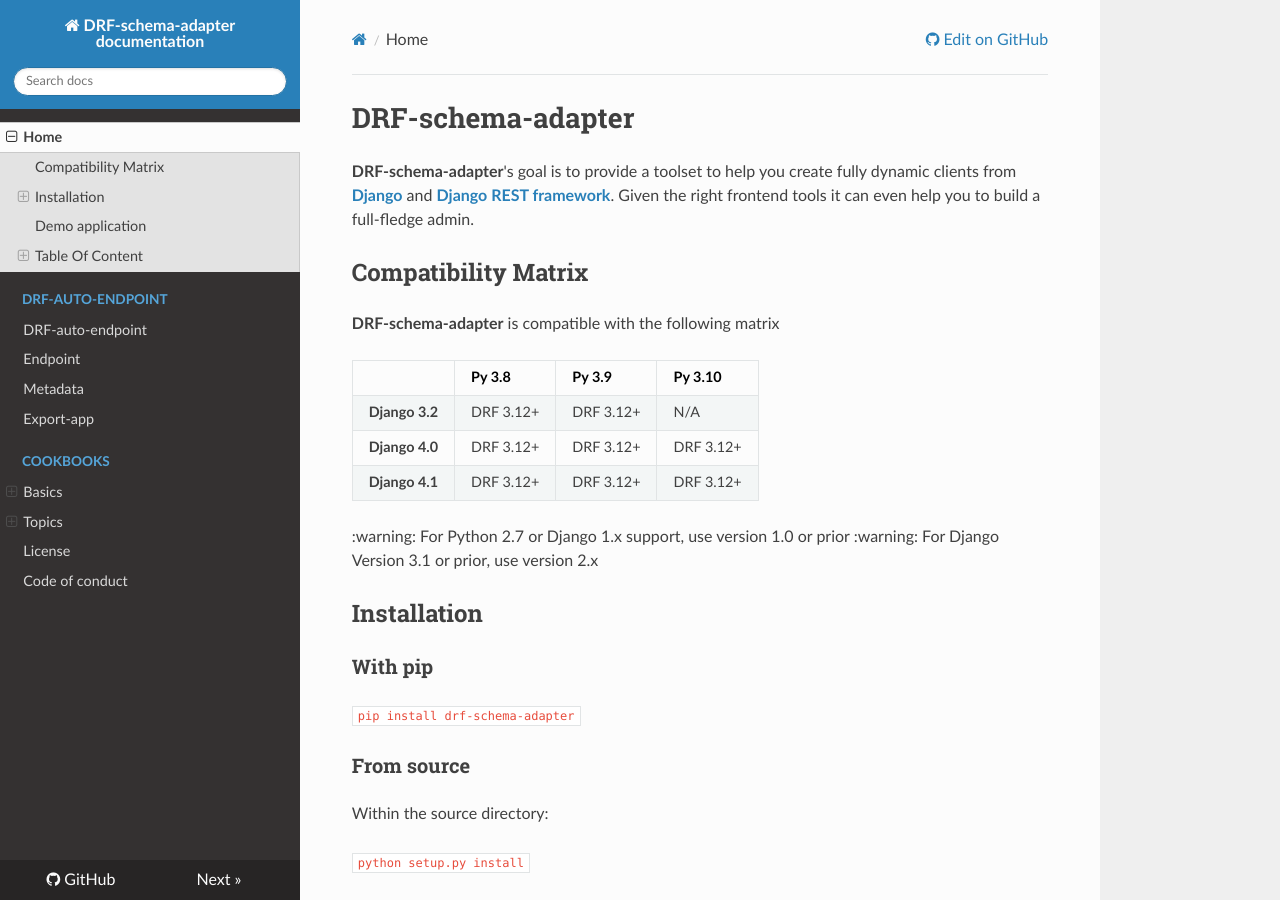
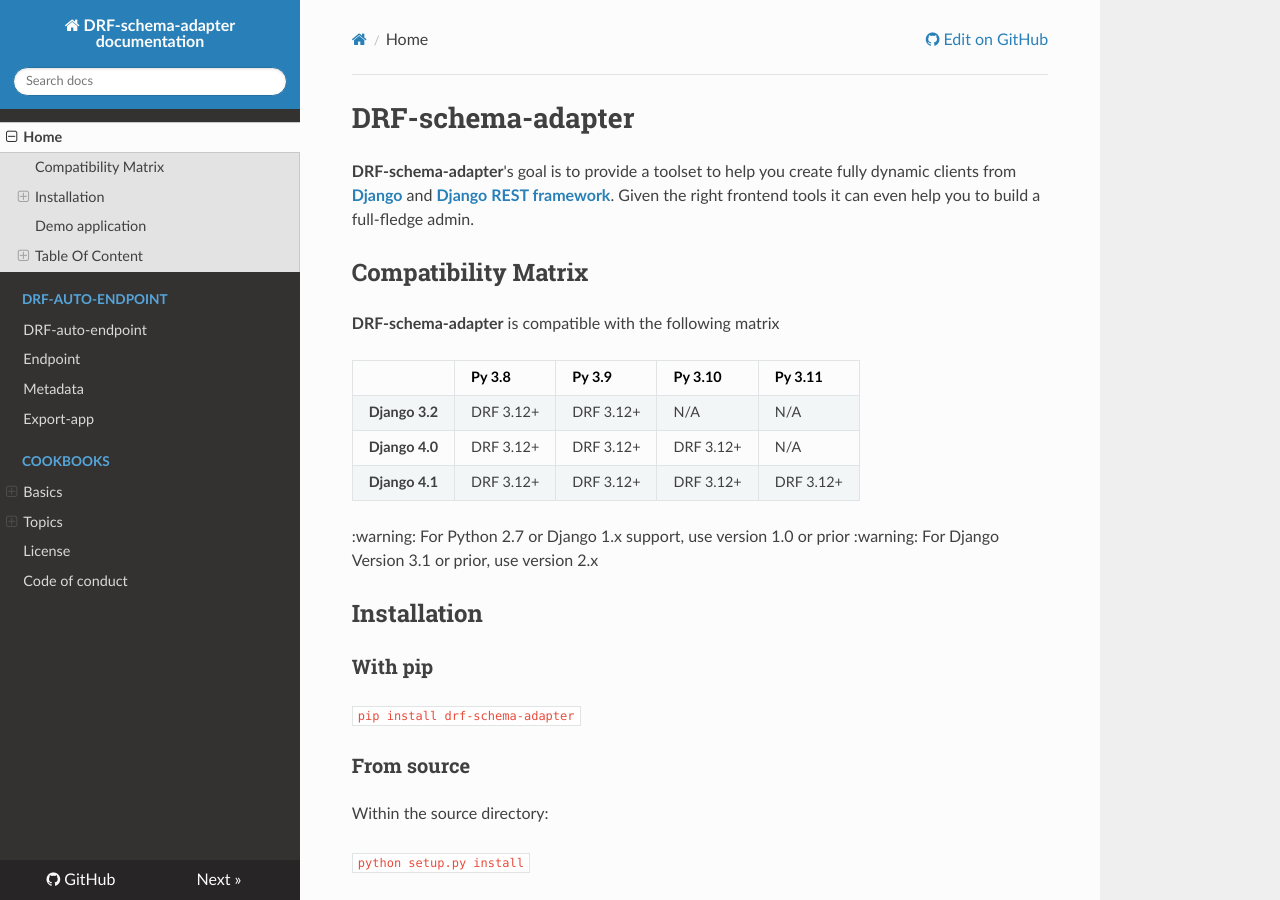
Before and after one commit to drf-forms/drf-schema-adapter, an MkDocs documentation site: the page built from docs/index.md, in a window 1280 px wide and 900 px high. Built offline with MkDocs 1.6.1, drawn with Linux system fonts in a browser that asks for light colours; nearby versions of some CDN libraries; a script that is not in the unit is left out.

```diff
--- a/docs/index.md
+++ b/docs/index.md
@@ -9,11 +9,11 @@ frontend tools it can even help you to build a full-fledge admin.
 
 **DRF-schema-adapter** is compatible with the following matrix
 
-|                 | Py 3.8       | Py 3.9       | Py 3.10      |
-| --------------- | ------------ | ------------ | ------------ |
-| **Django 3.2**  | DRF 3.12+    | DRF 3.12+    | N/A          |
-| **Django 4.0**  | DRF 3.12+    | DRF 3.12+    | DRF 3.12+    |
-| **Django 4.1**  | DRF 3.12+    | DRF 3.12+    | DRF 3.12+    |
+|                 | Py 3.8       | Py 3.9       | Py 3.10      | Py 3.11      |
+| --------------- | ------------ | ------------ | ------------ | ------------ |
+| **Django 3.2**  | DRF 3.12+    | DRF 3.12+    | N/A          | N/A          |
+| **Django 4.0**  | DRF 3.12+    | DRF 3.12+    | DRF 3.12+    | N/A          |
+| **Django 4.1**  | DRF 3.12+    | DRF 3.12+    | DRF 3.12+    | DRF 3.12+    |
 
 :warning: For Python 2.7 or Django 1.x support, use version 1.0 or prior
 :warning: For Django Version 3.1 or prior, use version 2.x
--- a/requirements.txt
+++ b/requirements.txt
@@ -1,7 +1,7 @@
 Django>=2.0
 djangorestframework>=3.8
 django-filter>=2.0
-Inflector>=2.0.11
+git+https://github.com/ixmatus/inflector@ef5c19dc2aa8df5e6b4c452ff2d9b54ec41a04a8#egg=Inflector
 factory-boy>=2.8.1
 pytz
 pytzdata
--- a/setup.py
+++ b/setup.py
@@ -42,6 +42,7 @@ setup(
         'Django>=3.2',
         'djangorestframework>=3.12<4.0',
         'django-filter>=0.13.0',
-        'Inflector>=2.0.11',
+        # This next line is temporary until release of Inflector 3.0.2
+        'Inflector @ git+https://github.com/ixmatus/inflector@ef5c19dc2aa8df5e6b4c452ff2d9b54ec41a04a8#egg=Inflector',
     ]
 )
```
Also changed, not shown: README.md (+5 -5 lines), 2 other files.
